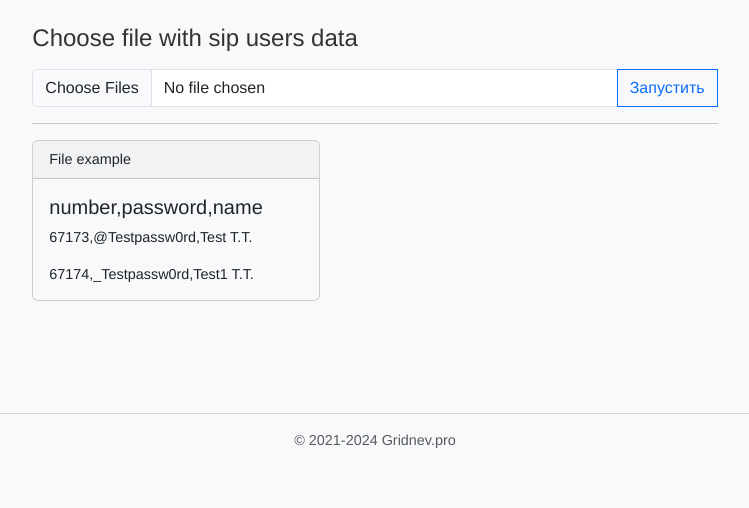
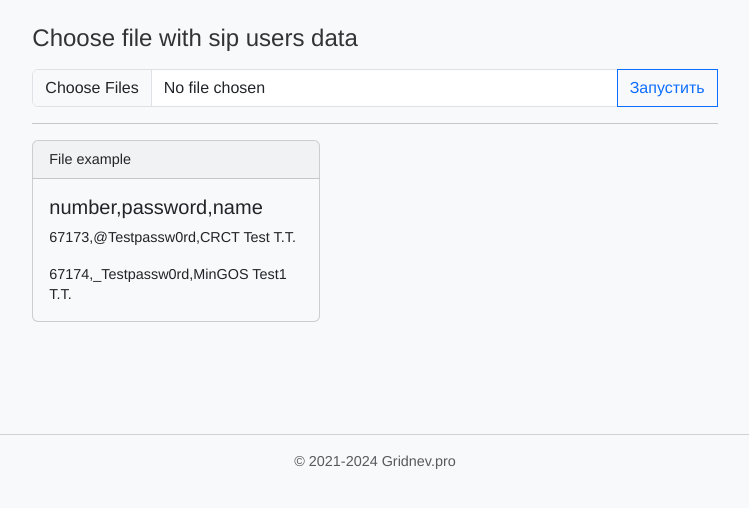
Before and after one commit to Sivolen/ECSS-Helper, a Flask app: page / in a window 1280 px wide. Shown: the part 96-604 px from the top of the page, without its empty margins (265-1014 px from the left). Run offline with Flask 3, Linux system fonts and the light colour scheme; parts of the project's set-up code (start-up, migrations or seed data) failed here and were passed over; some libraries are stand-ins or nearby versions.

Commit message:
Fix promt

```diff
--- a/ecss/templates/index.html
+++ b/ecss/templates/index.html
@@ -17,8 +17,8 @@
           <div class="card-header">File example</div>
             <div class="card-body">
                 <h5 class="card-title">number,password,name</h5>
-                <p class="card-text">67173,@Testpassw0rd,Test T.T.</p>
-                <p class="card-text">67174,_Testpassw0rd,Test1 T.T.</p>
+                <p class="card-text">67173,@Testpassw0rd,CRCT Test T.T.</p>
+                <p class="card-text">67174,_Testpassw0rd,MinGOS Test1 T.T.</p>
             </div>
         </div>
     </form>
```
